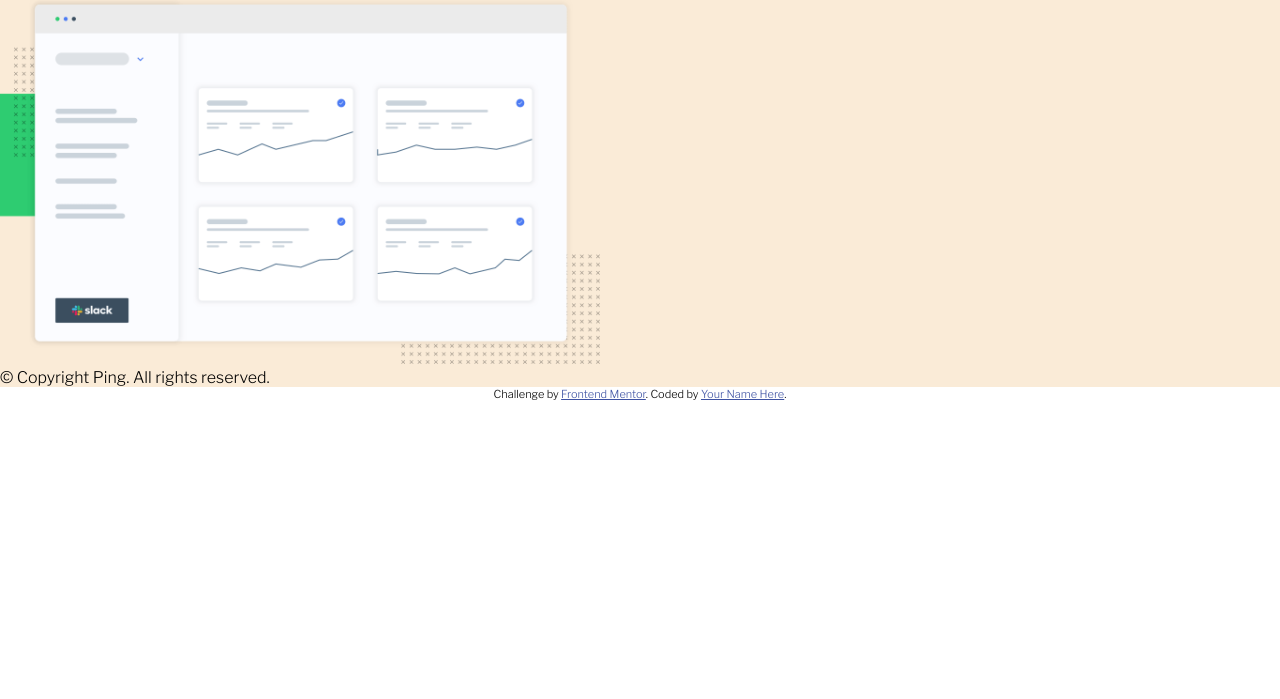
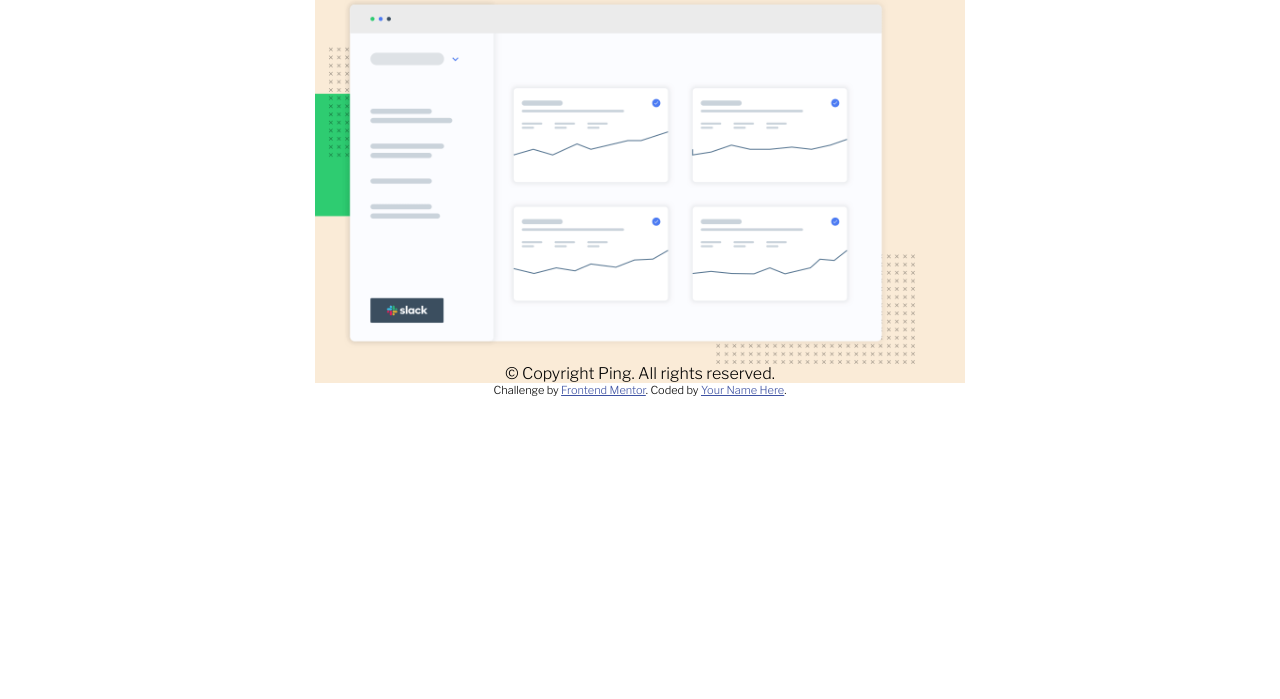
Before and after one commit to GersonADS/Ping-coming-soon-page-master, a plain HTML site: page index.html in a window 1280 px wide. Shown: the part 101-800 px from the top of the page. Drawn offline with nearby package versions, Linux system fonts and the light colour scheme.

Commit message:
acomeçando css

```diff
--- a/index.html
+++ b/index.html
@@ -33,7 +33,6 @@
 </head>
 
 <body>
-  <div class="move">
 
     <main class="main">
       <header>
@@ -54,7 +53,6 @@
       </footer>
     </main>
 
-  </div>
   <footer>
     <p class="attribution">
       Challenge by <a href="https://www.frontendmentor.io?ref=challenge" target="_blank">Frontend Mentor</a>.
--- a/src/css/style.css
+++ b/src/css/style.css
@@ -3,6 +3,11 @@ html{
 }
 
 .main{
+    text-align: center;
+    display: flex;
+    flex-direction: column;
+    margin: auto;
+    width: 650px;
     background-color: antiquewhite;
 }
 
```
